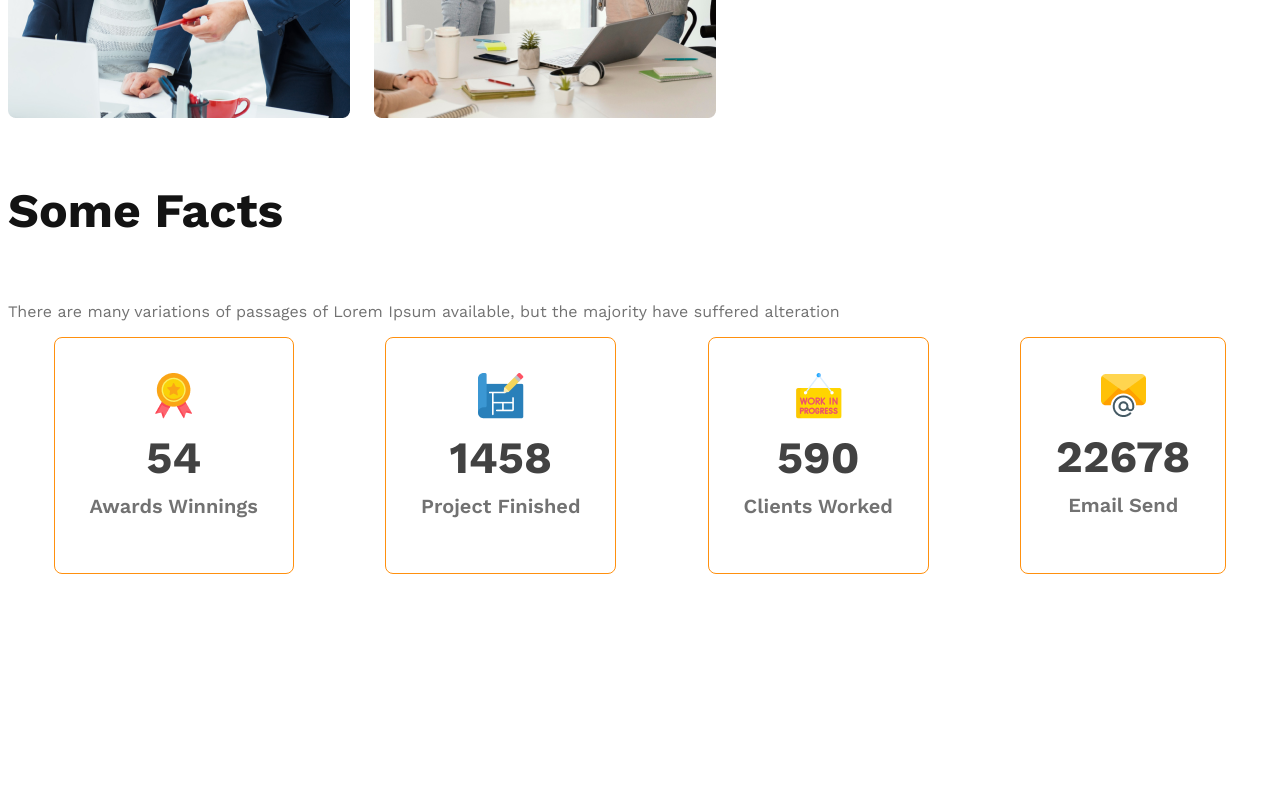
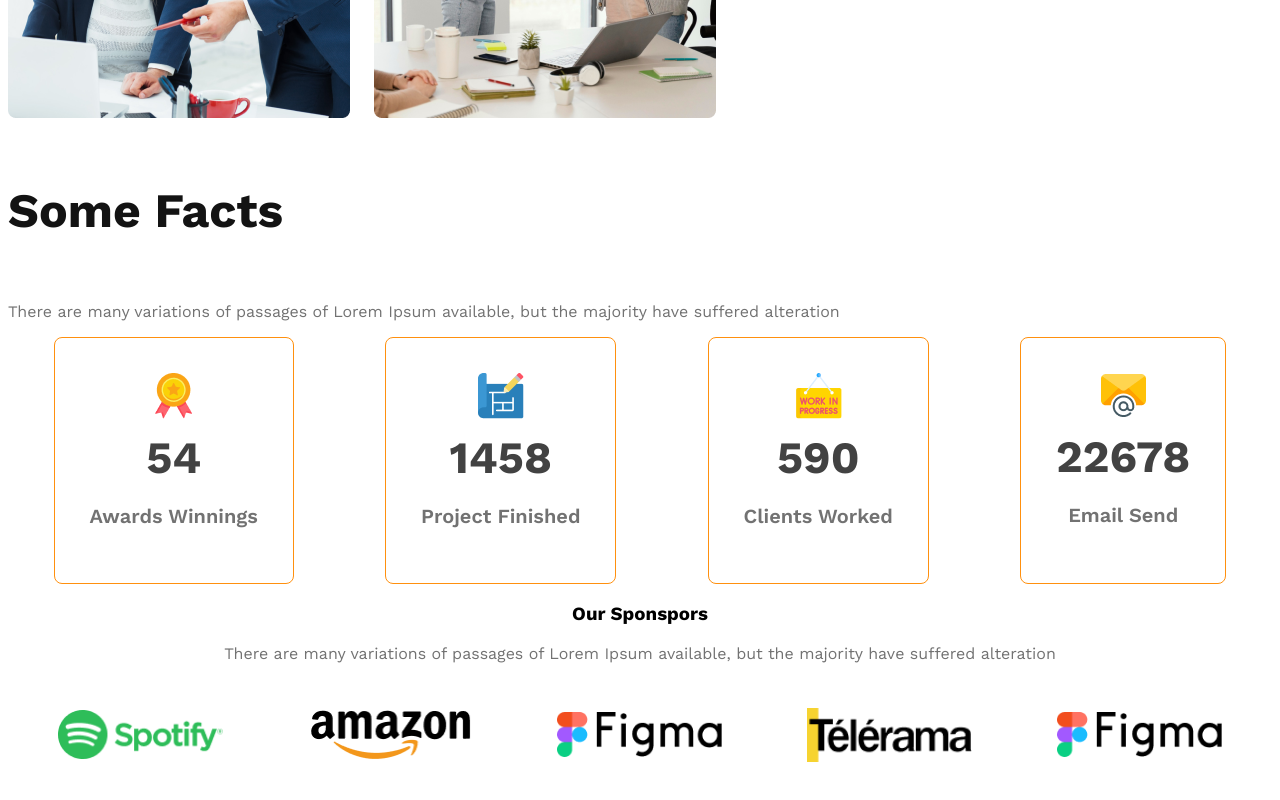
Before and after one commit to shahriar459/g3-architects--website, a plain HTML site: page index.html in a window 1280 px wide. Shown: the part 1711-2511 px from the top of the page. Before the commit the page ends 2345 px from the top, so only its background shows below. Drawn offline with nearby package versions, Linux system fonts and the light colour scheme.

Commit message:
added by the sponceors

```diff
--- a/index.html
+++ b/index.html
@@ -86,6 +86,21 @@
                     </div>
                 </div>
 
+        </section>
+
+        <section class="sponcers">
+         <h3 class="section-title">Our Sponspors
+            </h3>
+            <p class="text-light-grayr">There are many variations of passages of Lorem Ipsum available, but
+                the majority have suffered alteration</p>
+
+                <div class="sponcers-img-contener">
+                    <img src="images/sponsors/spotify.png" alt="">
+                    <img src="images/sponsors/amazon.png" alt="">
+                    <img src="images/sponsors/figma.png" alt="">
+                    <img src="images/sponsors/telerama.png" alt="">
+                    <img src="images/sponsors/figma.png" alt="">
+                </div>
 
         </section>
 
--- a/styeles/styel.css
+++ b/styeles/styel.css
@@ -91,6 +91,7 @@ main{
 .temes-conten{
     padding-right:70px ;
     padding-left: 70px;
+
 }
 .temes-title{
     font-size: 3rem;
@@ -126,7 +127,21 @@ main{
 .fact-card-container .card-title{
     font-weight: 600;
     font-size: 1.25rem;
-    margin-top: 2px;
+    margin-top: px;
+
+}
+.sponcers{
+    text-align: center;
+}
+.sponcers-img-contener{
+    display: flex;
+    justify-content: space-evenly;
+    align-items: center;
+    margin-top: 45px;
+    gap: 35px;
+}
+.sponcers-img-contener img {
+    width: 165px;
 
 
 }
@@ -150,7 +165,9 @@ main{
         padding: 20px;
     }
     nav,
-    .temeas-container
+    .temeas-container,
+    .fact-card-container,
+    .sponcers-img-contener
     {
         flex-direction: column;
     }
@@ -158,13 +175,30 @@ main{
     .teams-img-container{
         grid-template-columns: 1fr;
     }
+    .temes-conten,.fact-card-container {
+        padding-right:20px ;
+        padding-left: 20px;
+}
+.fact-card-container{
+    gap: 15px;
+}
+
+
 
 
 }
+
+
+
+
+
+
+
 @media screen and (min-width:576px) and (max-width:992px) {
 
     nav,
-    .temeas-container
+    .temeas-container,
+    .sponcers-img-contener
     {
         flex-direction: column;
     }
```
